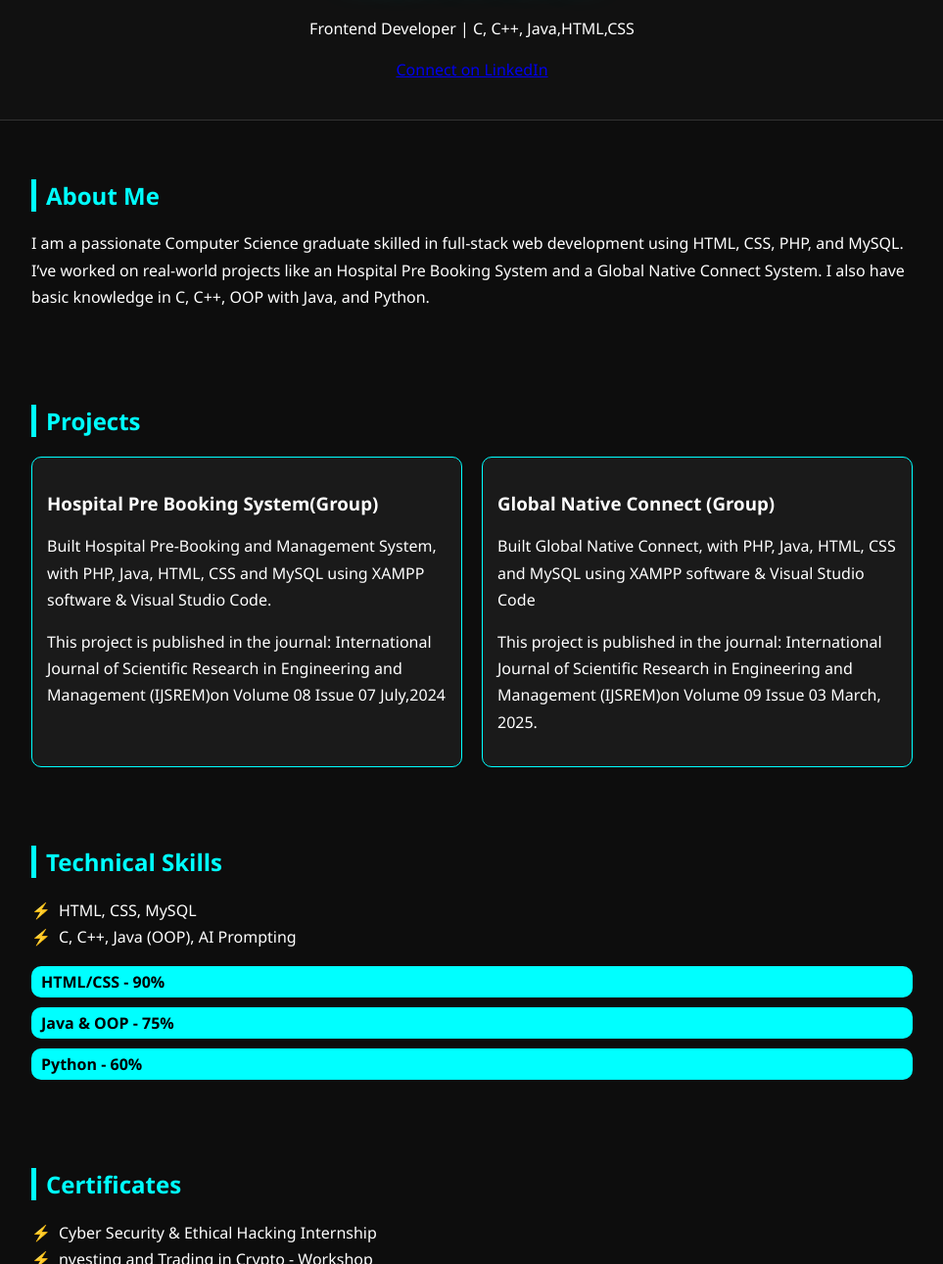
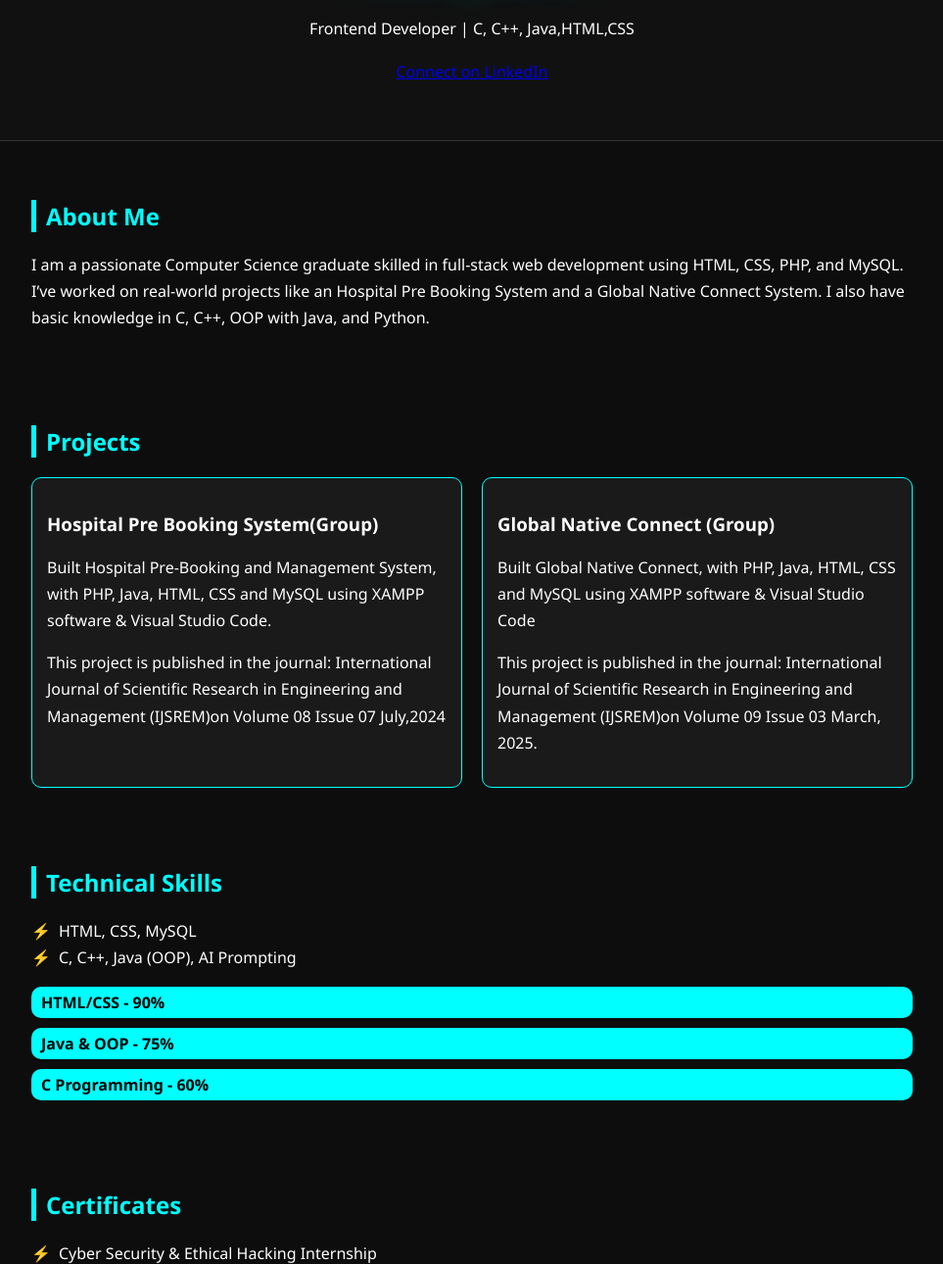
Before and after one commit to abhijith7903/portfolio, a plain HTML site: page index.html in a window 1280 px wide. Shown: the part 153-1443 px from the top of the page at 98% size, without its empty margins (158-1121 px from the left). Drawn offline with Linux system fonts and the light colour scheme.

Commit message:
Update index.html

```diff
--- a/index.html
+++ b/index.html
@@ -128,11 +128,11 @@
 <body>
 
   <header>
-    <h1 class="neon-glow">Abhihith.S</h1>
+    <h1 class="neon-glow">Abhijith.S</h1>
     <p>Frontend Developer | C, C++, Java,HTML,CSS</p>
-   <div class="linkedin-link">
-      <a href="www.linkedin.com/in/abhijiths7903" target="_blank">Connect on LinkedIn</a>
-    </div>
+   <p>
+      <a href="https://www.linkedin.com/in/abhijiths7903/" target="_blank">Connect on LinkedIn</a>
+   </p>
   </header>
 
   <div class="section">
@@ -167,14 +167,14 @@
     </ul>
     <div class="skills-bar"><div class="skills-bar-fill" style="width: 90%;">HTML/CSS - 90%</div></div>
     <div class="skills-bar"><div class="skills-bar-fill" style="width: 75%;">Java & OOP - 75%</div></div>
-    <div class="skills-bar"><div class="skills-bar-fill" style="width: 60%;">Python - 60%</div></div>
+    <div class="skills-bar"><div class="skills-bar-fill" style="width: 60%;">C Programming - 60%</div></div>
   </div>
 
   <div class="section">
     <h2>Certificates</h2>
     <ul>
       <li>Cyber Security & Ethical Hacking Internship</li>
-      <li>nvesting and Trading in Crypto - Workshop</li>
+      <li>Investing and Trading in Crypto - Workshop</li>
       <li>Web Development with AI and AWS – IEDC Workshop</li>
       <li>AI Outreach Workshop – Technex’23 IIT Varanasi (by Innovians Technology)</li>
       <li>Member of NSS & IEEE.</li>
```
